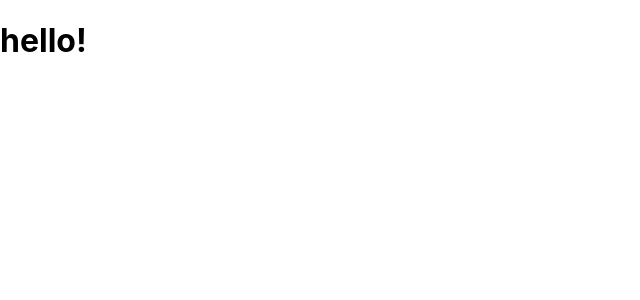
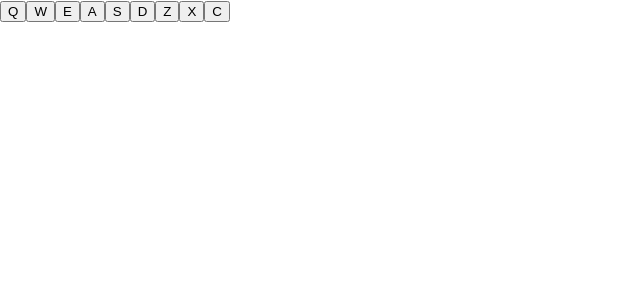
Before and after one commit to zhanshu21/drum-maschine, a React (Create React App) app: page / in a window 1280 px wide. Shown: the top 300 px of the page, without its empty margins (0-640 px from the left). Built offline with nearby package versions, Linux system fonts and the light colour scheme.

Commit message:
pass test case 1, 2, 3, 4

```diff
--- a/src/App.js
+++ b/src/App.js
@@ -1,10 +1,19 @@
 import './App.css';
+import { Pad } from './components/Pad';
 
 function App() {
   return (
     <div className="drum-machine" id='drum-machine'>
       <div id="display">
-        <h1>hello!</h1>
+        <Pad padKey="Q" />
+        <Pad padKey="W" />
+        <Pad padKey="E" />
+        <Pad padKey="A" />
+        <Pad padKey="S" />
+        <Pad padKey="D" />
+        <Pad padKey="Z" />
+        <Pad padKey="X" />
+        <Pad padKey="C" />
       </div>
     </div>
   );
--- /dev/null
+++ b/src/components/Pad.js
@@ -0,0 +1,24 @@
+const audioSources = {
+    Q: "https://cdn.freecodecamp.org/testable-projects-fcc/audio/Heater-1.mp3",
+    W: "https://cdn.freecodecamp.org/testable-projects-fcc/audio/Heater-2.mp3",
+    E: "https://cdn.freecodecamp.org/testable-projects-fcc/audio/Heater-3.mp3",
+    A: "https://cdn.freecodecamp.org/testable-projects-fcc/audio/Heater-4.mp3",
+    S: "https://cdn.freecodecamp.org/testable-projects-fcc/audio/Heater-6.mp3",
+    D: "https://cdn.freecodecamp.org/testable-projects-fcc/audio/Dsc_Oh.mp3",
+    Z: "https://cdn.freecodecamp.org/testable-projects-fcc/audio/Kick_n_Hat.mp3",
+    X: "https://cdn.freecodecamp.org/testable-projects-fcc/audio/RP4_KICK_1.mp3",
+    C: "https://cdn.freecodecamp.org/testable-projects-fcc/audio/Cev_H2.mp3"
+  };
+
+export function Pad(props) {
+  return (
+    <button className="drum-pad" id={`pad-${props.padKey}`}>
+      {props.padKey}
+      <audio
+        src={audioSources[props.padKey]}
+        id={props.padKey}
+        className="clip"
+      ></audio>
+    </button>
+  );
+}
```
